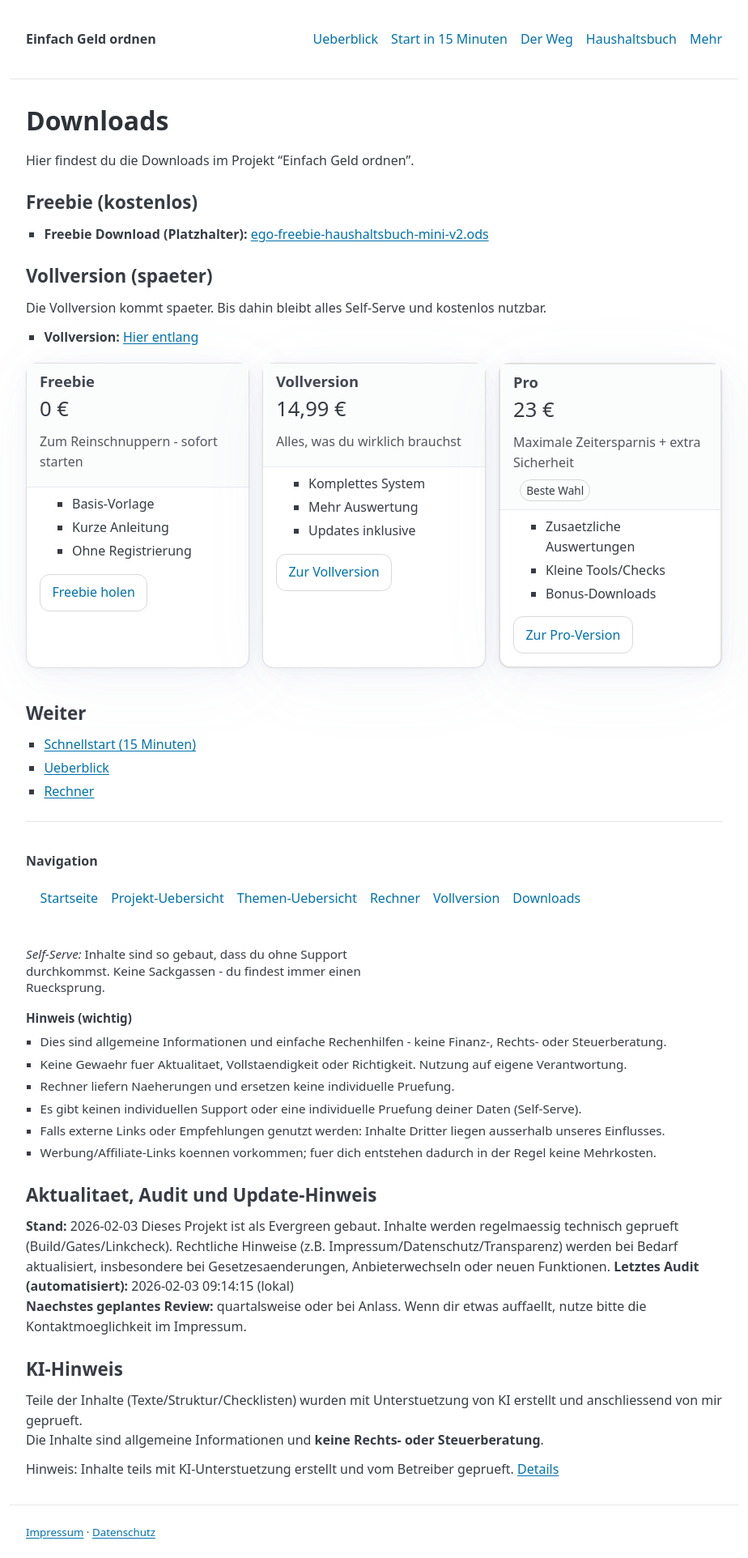
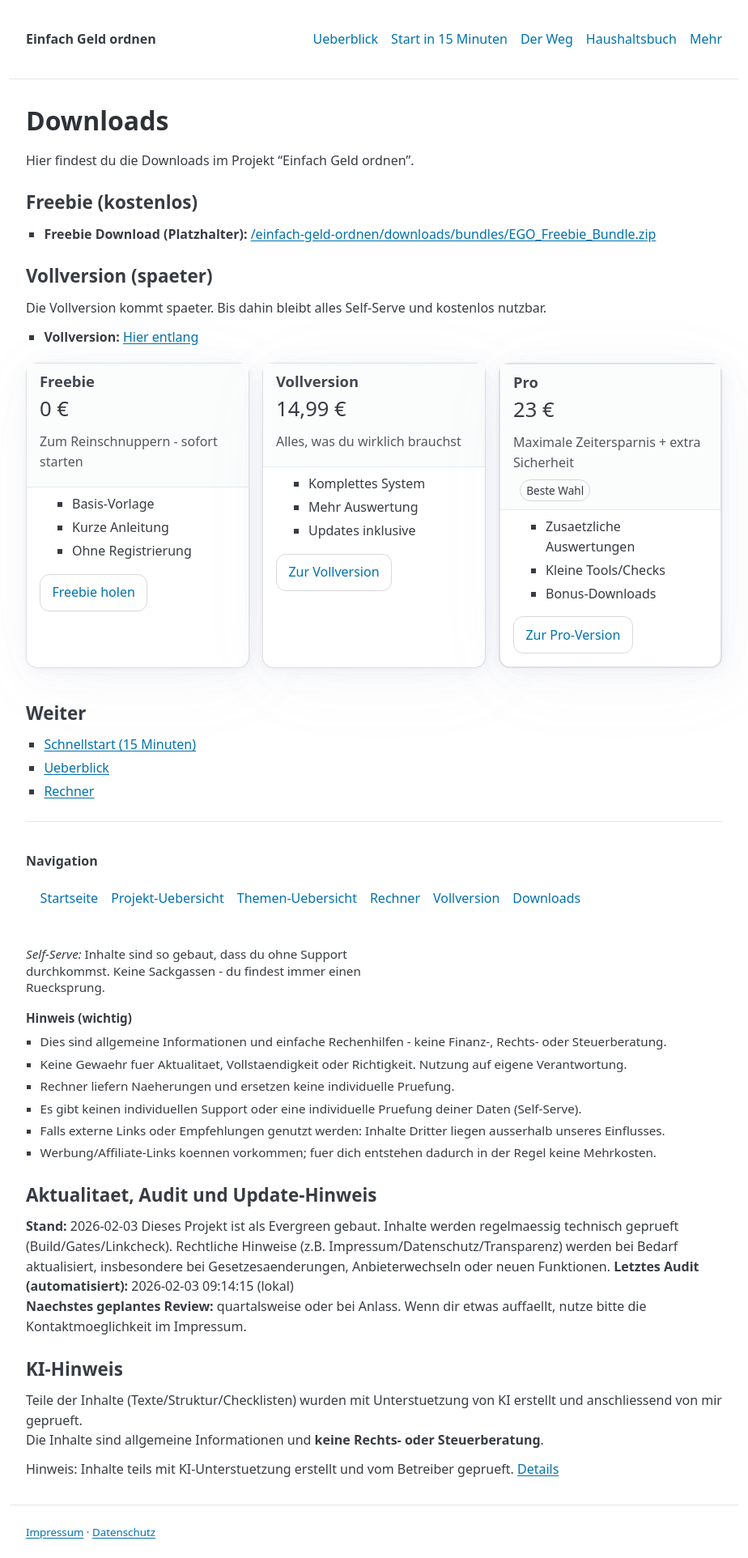
Before and after one commit to gluecklich-tools/einfach-geld-ordnen, a Jekyll site: the page built from seiten/downloads.md, in a window 1280 px wide. Shown: the whole page at 81% size, without its empty margins (178-1102 px from the left). Built offline with Jekyll 4.4.1, drawn with Linux system fonts in a browser that asks for light colours.

Commit message:
Klaus-Run: automated gates + push 2026-02-20 21:29

```diff
--- a/seiten/downloads.md
+++ b/seiten/downloads.md
@@ -20,7 +20,7 @@
 ## Freebie (kostenlos)
 
 - **Freebie Download (Platzhalter):**
-  [ego-freebie-haushaltsbuch-mini-v2.ods]({{ site.baseurl }}/assets/downloads/ego-freebie-haushaltsbuch-mini-v2.ods)
+  [{{ site.baseurl }}/downloads/bundles/EGO_Freebie_Bundle.zip]({{ site.baseurl }}/assets/downloads/{{ site.baseurl }}/downloads/bundles/EGO_Freebie_Bundle.zip)
 
 ## Vollversion (spaeter)
 
```
